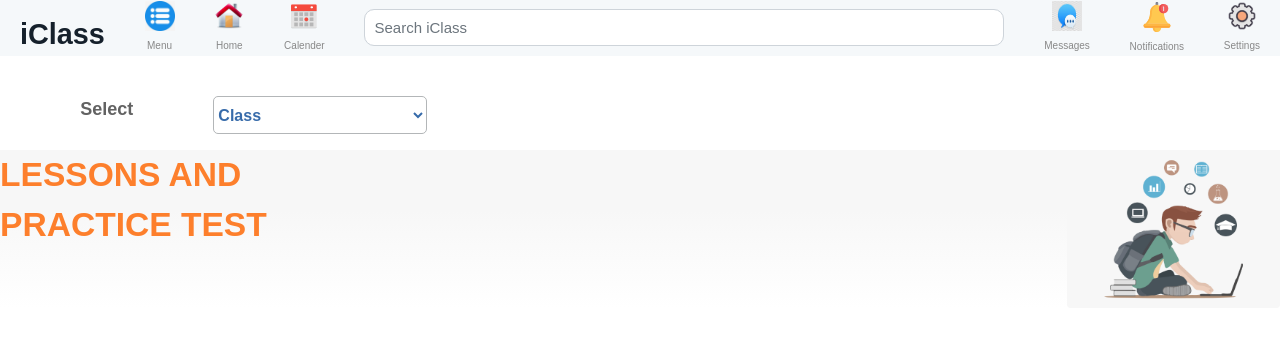
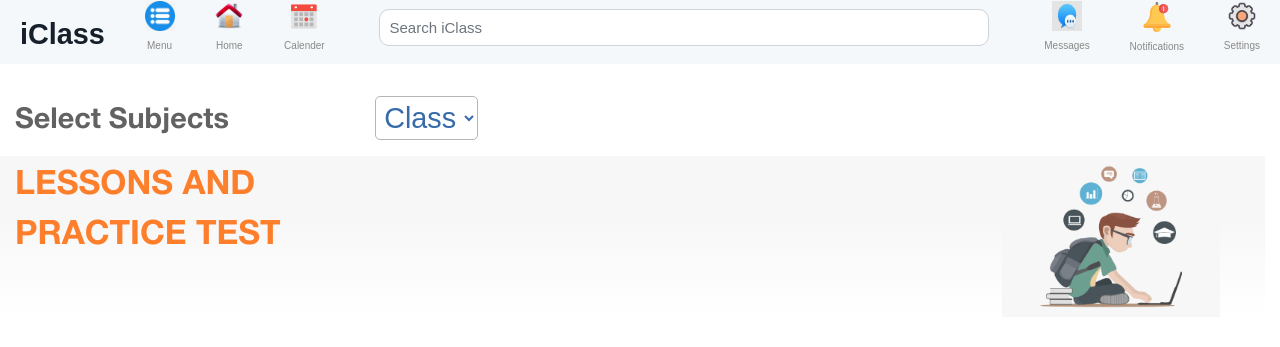
Before and after one commit to KirtiGautam/APR, a Django app: page /lessons in a window 1280 px wide. Shown: the top 347 px of the page. Run offline with Django 3.2, Linux system fonts and the light colour scheme; the visitor is signed in with stand-in values (Sample User, id 1); some libraries are stand-ins or nearby versions.

Commit message:
Lessons UI optimisation

```diff
--- a/src/Static/css/header.css
+++ b/src/Static/css/header.css
@@ -1,8 +1,3 @@
-* {
-  margin: 0 !important;
-  padding: 0 !important;
-}
-
 .header {
   position: fixed;
   top: 0;
@@ -74,7 +69,7 @@
   .header-search {
     display: none;
   }
-  .header-navigation-icon{
+  .header-navigation-icon {
     display: block;
   }
 }
--- a/src/Static/css/lesson.css
+++ b/src/Static/css/lesson.css
@@ -1,19 +1,26 @@
-@import url("https://fonts.googleapis.com/css2?family=Roboto&display=swap");
-@import url("https://fonts.googleapis.com/css2?family=Poppins:wght@300&display=swap");
+@font-face {
+  src: url("/static/fonts/HelveticaNeue.ttf");
+  font-family: Neue;
+}
+
+@font-face {
+  src: url("/static/fonts/Helvetica-Neu-Bold.ttf");
+  font-family: NeueBold;
+}
+
+@font-face {
+  src: url("/Static/fonts/HelveticaNeue-Medium.ttf");
+  font-family: NeueMedium;
+}
 
 * {
   margin: 0;
   padding: 0;
 }
 
-body {
-  overflow-x: hidden;
-}
-
 .select-subject {
-  font-weight: 700;
-  font-size: calc(10px + 1vmin);
-  font-family: Arial, Helvetica, sans-serif;
+  font-size: calc(1vmax + 2vmin);
+  font-family: NeueBold;
   color: #626262;
 }
 
@@ -21,8 +28,7 @@
   background: #ffffff 0% 0% no-repeat padding-box;
   border: 1px solid #b3b6b8;
   border-radius: 5px;
-  font-size: calc(8px + 1vmin);
-  font-weight: bold;
+  font-size: calc(1vmax + 2vmin);
   font-family: Arial, Helvetica, sans-serif;
   color: #376baa;
 }
@@ -120,9 +125,11 @@
   background: transparent
     linear-gradient(180deg, #f7f7f7 0%, #f7f7f7 38%, #ffffff 100%) 0% 0%
     no-repeat padding-box;
+}
+
+.back-text {
   font-size: calc(2vmax + 1vmin);
-  font-weight: bold;
-  font-family: Arial, Helvetica, sans-serif;
+  font-family: NeueBold;
   color: #fd7f2c;
 }
 
--- a/src/Templates/common/header.html
+++ b/src/Templates/common/header.html
@@ -17,7 +17,8 @@
             <label class="header-icons-label">Menu</label>
         </span>
         <span class="text-center">
-            <a href="{% url 'accounts:dashboard' %}"><img src="{% static 'Images/header/home.png' %}" class="header-icons" /></a>
+            <a href="{% url 'accounts:dashboard' %}"><img src="{% static 'Images/header/home.png' %}"
+                    class="header-icons" /></a>
             <br />
             <label class="header-icons-label">Home</label>
         </span>
--- a/src/Templates/lesson/lesson.html
+++ b/src/Templates/lesson/lesson.html
@@ -1,4 +1,3 @@
-<!DOCTYPE html>
 {% extends 'common/master.html' %}
 {% load static %}
 {% block content %}
@@ -11,14 +10,15 @@
     <div>
         {% include "common/header.html" %}
     </div>
+    <div class="container-fluid">
         <div class="row mt-5 pt-5 mb-5">
-        <div class="col-6 col-sm-6 col-md-2 col-lg-2 text-center">
-            <span class="select-subject">Select </span>
+            <div class="col-6 col-sm-6 col-md-3 col-lg-3">
+                <span class="select-subject">Select Subjects</span>
             </div>
             {% if user.admin %}
             <div class="col-6 col-sm-6 col-md-2 col-lg-2 text-center">
                 <span class="">
-                <select id="class" class="form-control select-class mb-3">
+                    <select id="class" class="select-class mb-3 p-1">
                         <option value="" disabled selected>Class</option>
                         {% for key in classes %}
                         <option value="{{key.id}}">{{key.name}} {{key.section}} ({{key.year}})</option>
@@ -29,40 +29,55 @@
             {% else %}
             <input type="hidden" id="class" value="{{class}}">
             {% endif %}
-        <div class="col-xs-12 col-sm-12 col-md-8 col-lg-8">
+            <div class="col-xs-12 col-sm-12 col-md-7 col-lg-7 mb-3">
                 <div class="flexing" id="SB">
                 </div>
             </div>
             <div class="col-12 back row">
-            <span class="col-6">
-                <span class="col-12 back-text">
+                <span class="col-6 back-text">
                     LESSONS AND
                     <br>
                     PRACTICE TEST
                 </span>
+                <span class="col-6 back-photo">
+                    <img src="/static/Images/lesson/back.png" alt="" class="rounded float-right col-5">
                 </span>
-            <span class="col-6 back-photo">
-                <img src="/static/Images/lesson/back.png" alt="" class="rounded float-right col-4">
-            </span>
-
             </div>
-        <div id="body">
+            <div id="body" class="col-12">
             </div>
         </div>
         {% if user.admin %}
         <div class="modal" role="dialog" id="add">
             <div class="modal-dialog modal-xl" role="document">
-            <div class="modal-content container-fluid">
+                <div class="modal-content">
                     <div class="modal-header">
-                    <div class="modal-title row">
-                        <div class="col-xs-6 col-sm-6 col-md-3 col-lg-2">
-                            <label for="" class="selection">Select Database</label>
-                            <select name="" id="dataType" class="drop">
+                        <button type="button" class="close col-xs-1 col-sm-1 col-md-1 col-lg-1 col-xl-1 float-right"
+                            data-dismiss="modal" aria-label="Close">
+                            <span aria-hidden="true">&times;</span>
+                        </button>
+                    </div>
+                    <div class="modal-body mb-5">
+                        <div class="container-fluid">
+                            <div class="row">
+                                <label for="" class="selection col-5 col-sm-5 col-md-3 col-lg-3 col-xl-3">Select
+                                    Database</label>
+                                <div class="col-1"></div>
+                                <label for="" class="selection col-5 col-sm-5 col-md-3 col-lg-3 col-xl-3">Name</label>
+                            </div>
+                            <div class="row">
+                                <select name="" id="dataType"
+                                    class="drop col-5 col-sm-5 col-md-3 col-lg-3 col-xl-3 p-1">
                                     <option value="" disabled selected>File Type</option>
                                     <option value="pdf">PDF</option>
                                     <option value="video">Video</option>
                                 </select>
-                        </div>
+                                <div class="col-1"></div>
+                                <input type="text" id="FName"
+                                    class="drop col-5 col-sm-5 col-md-3 col-lg-3 col-xl-3 p-1">
+                                <input type="hidden" id="ChapName">
+                                <div class="col-1"></div>
+                                <button onclick="upload('{% url 'lessons:upload'  %}');" id="upload_btn"
+                                    class="btn import col-10 col-sm-10 col-md-3 col-lg-3 col-xl-3">Upload</button>
                                 <!-- <div class="col-xs-6 col-sm-6 col-md-3 col-lg-2">
                                     <label for="" class="selection">Select Syllabus</label>
                                     <select name="" id="" class="drop">
@@ -88,39 +103,32 @@
                                     <button class="btn import p-2">Import</button>
                                 </div> -->
                             </div>
-                    <button type="button" class="close" data-dismiss="modal" aria-label="Close">
-                        <span aria-hidden="true">&times;</span>
-                    </button>
                         </div>
-                <div class="modal-body mb-5">
                         <div class="mb-3 mt-3">
-                        Name:
-                        <input type="text" id="FName">
-                        <input type="hidden" id="ChapName">
                             <div class="form-group mb-3">
                                 <div class="custom-file">
                                     <input type="file" class="custom-file-input" name="file_input" id="file_input"
                                         oninput="input_filename();">
-                                <label id="file_input_label" class="custom-file-label" for="image">Select file</label>
+                                    <label id="file_input_label" class="custom-file-label" for="image">Select
+                                        file</label>
                                 </div>
                             </div>
 
-                        <button onclick="upload('{% url 'lessons:upload'  %}');" id="upload_btn"
-                            class="btn btn-primary">Upload</button>
 
                             <button class="btn btn-primary d-none" id="loading_btn" type="button" disabled>
                                 <span class="spinner-border spinner-border-sm" role="status" aria-hidden="true"></span>
                                 Uploading...
                             </button>
 
-                        <button type="button" id="cancel_btn" class="btn btn-secondary d-none">Cancel upload</button>
+                            <button type="button" id="cancel_btn" class="btn btn-secondary d-none">Cancel
+                                upload</button>
 
                         </div>
 
                         <div id="progress_wrapper" class="d-none">
                             <label id="progress_status"></label>
                             <div class="progress mb-3">
-                            <div id="progress" class="progress-bar" role="progressbar" aria-valuenow="25"
+                                <div id="progress" class="progress-bar import" role="progressbar" aria-valuenow="25"
                                     aria-valuemin="0" aria-valuemax="100"></div>
                             </div>
                         </div>
@@ -150,7 +158,7 @@
             </div>
         </div>
         {% endif %}
-
+    </div>
 </body>
 <script src="{% static 'js/lessons/admin.js' %}"></script>
 <script>
--- a/src/Templates/video/video.html
+++ b/src/Templates/video/video.html
@@ -7,7 +7,7 @@
     <link rel="stylesheet" href="{% static 'css/video.css' %}">
 </head>
 {% include 'common/header.html' %}
-<div class="container mb-5 pb-5">
+<div class="container mb-5 pb-5 mt-5 pt-5">
     <div class="row">
         {% if video.platform == 'Y' %}
         <iframe class="col-lg-7 col-md-12 col-sm-12 mt-5 pt-3 video" src="https://www.youtube.com/embed/{{video.file}}"
--- a/src/lessons/views.py
+++ b/src/lessons/views.py
@@ -94,6 +94,7 @@
                 'pdfs': pdf.objects.filter(lesson__Subject=subject[0], lesson__assignment=False),
                 'videos': video.objects.filter(lesson__Subject=subject[0], lesson__assignment=False),
                 'prefix': settings.MEDIA_URL,
+                'admin': request.user.admin,
             }
         else:
             data = {}
```
Also changed, not shown: other parts of src/Static/css/lesson.css (+43 -20 lines), src/Templates/lesson/lessons.html (+18 -16 lines), src/Static/fonts/Helvetica-Neu-Bold.ttf (added), src/Static/fonts/HelveticaNeue-BlackCond.ttf (added), src/Static/fonts/HelveticaNeue-Light.ttf (added), src/Static/fonts/HelveticaNeue-Medium.ttf (added), src/Static/fonts/HelveticaNeue-Thin.ttf (added), src/Static/fonts/HelveticaNeue.ttf (added), src/Static/fonts/HelveticaNeueBd.ttf (added), src/Static/fonts/HelveticaNeueHv.ttf (added), src/Static/fonts/HelveticaNeueIt.ttf (added), src/Static/fonts/HelveticaNeueLt.ttf (added), src/Static/fonts/HelveticaNeueMed.ttf (added). Lines whose indentation alone changed are shown as unchanged.
